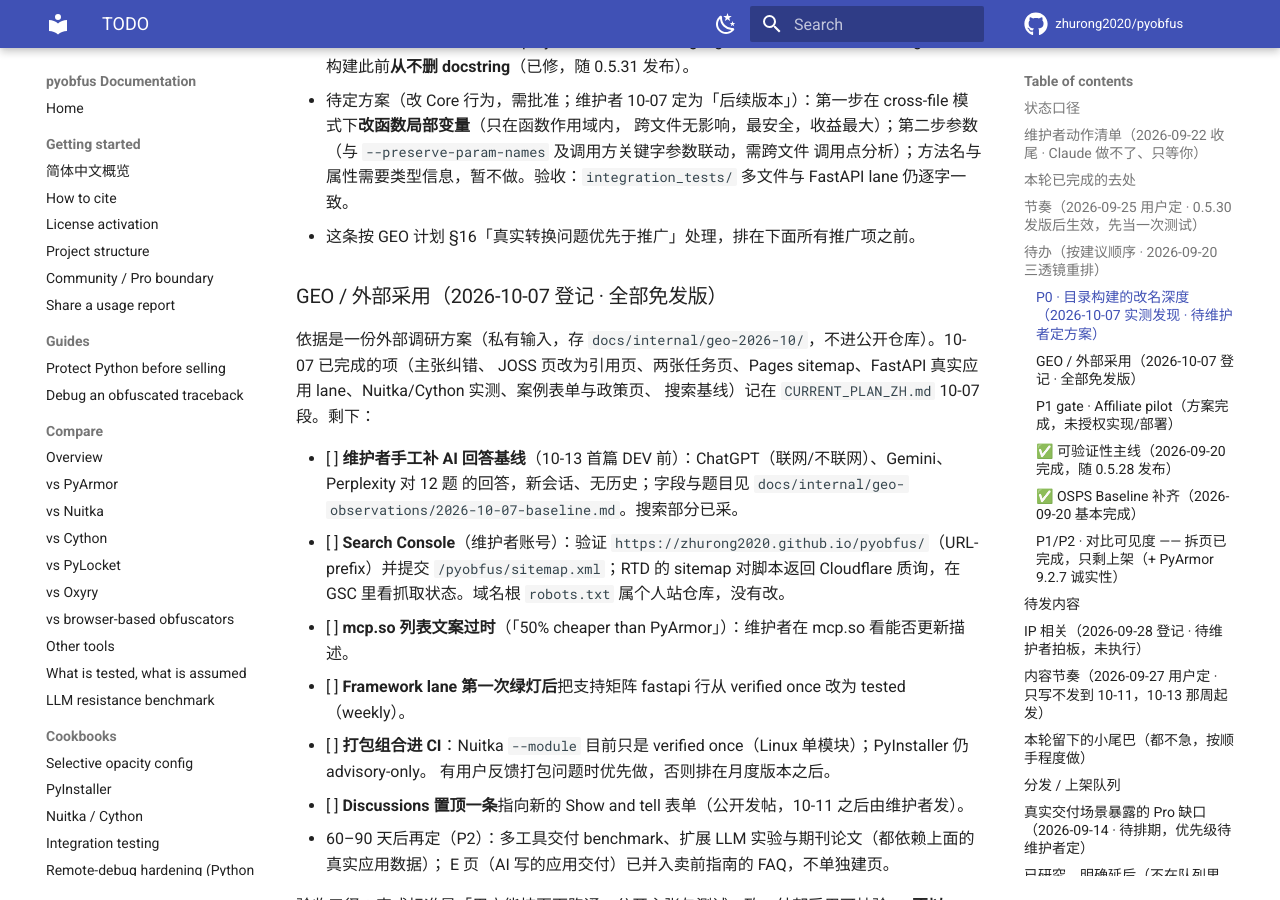
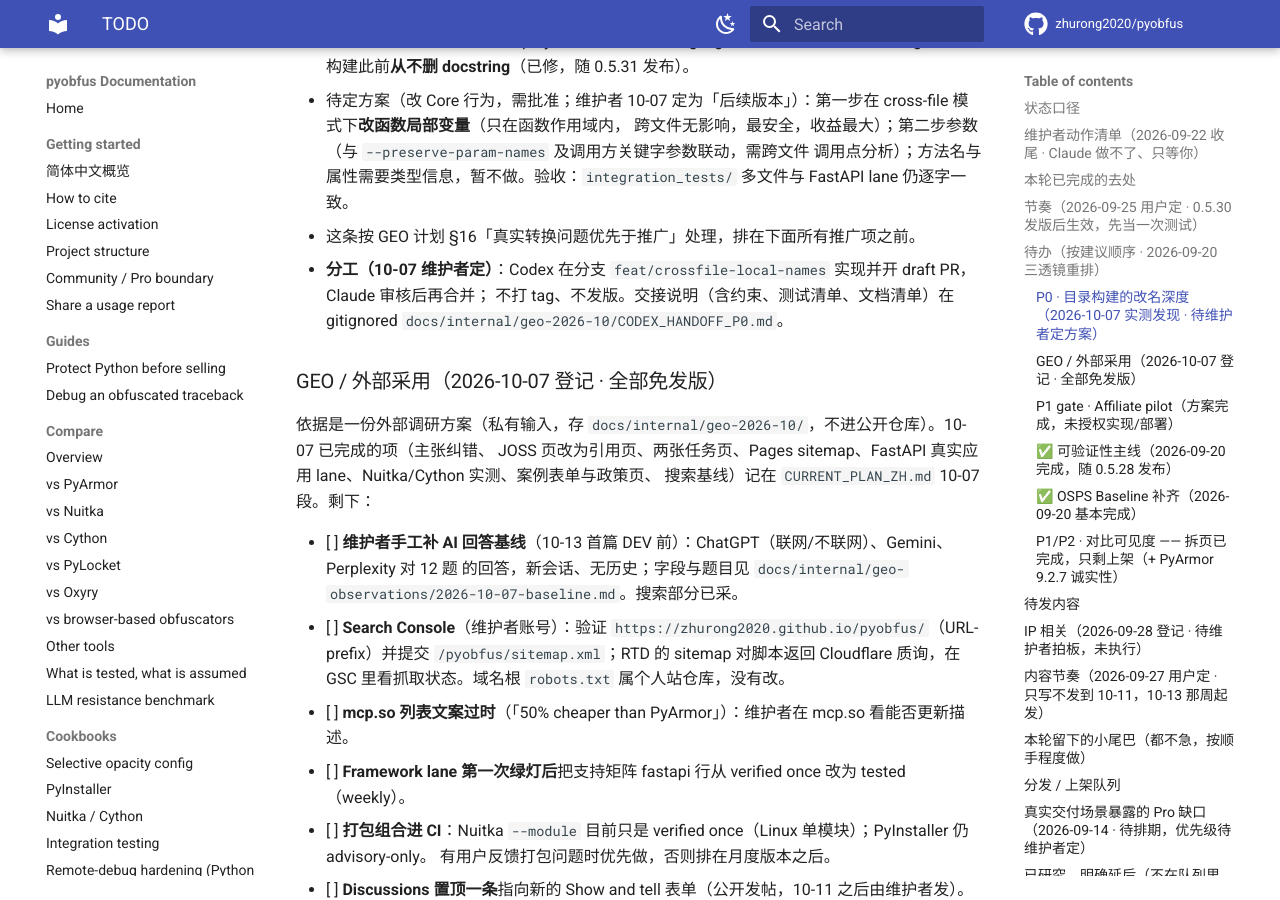
Before and after one commit to zhurong2020/pyobfus, an MkDocs documentation site: the page built from docs/TODO.md, in a window 1280 px wide and 900 px high, scrolled down 5421 px. Built offline with MkDocs 1.6.1 and Material for MkDocs 9.7.7, drawn with Linux system fonts in a browser that asks for light colours; comment, search, counter and statistics services are not loaded.

Commit message:
docs: record Codex-implements, Claude-reviews split for the P0
Co-Authored-By: Claude Opus 5.5 <noreply@anthropic.com>

```diff
--- a/docs/TODO.md
+++ b/docs/TODO.md
@@ -160,6 +160,8 @@ provenance 项收拢为**一条主线抬为 P0**；**明确不追** PyArmor 的
   跨文件无影响，最安全，收益最大）；第二步参数（与 `--preserve-param-names` 及调用方关键字参数联动，需跨文件
   调用点分析）；方法名与属性需要类型信息，暂不做。验收：`integration_tests/` 多文件与 FastAPI lane 仍逐字一致。
 - 这条按 GEO 计划 §16「真实转换问题优先于推广」处理，排在下面所有推广项之前。
+- **分工（10-07 维护者定）**：Codex 在分支 `feat/crossfile-local-names` 实现并开 draft PR，Claude 审核后再合并；
+  不打 tag、不发版。交接说明（含约束、测试清单、文档清单）在 gitignored `docs/internal/geo-2026-10/CODEX_HANDOFF_P0.md`。
 
 ### GEO / 外部采用（2026-10-07 登记 · 全部免发版）
 
```
Also changed, not shown: CLAUDE.md (+2 -1 lines).
